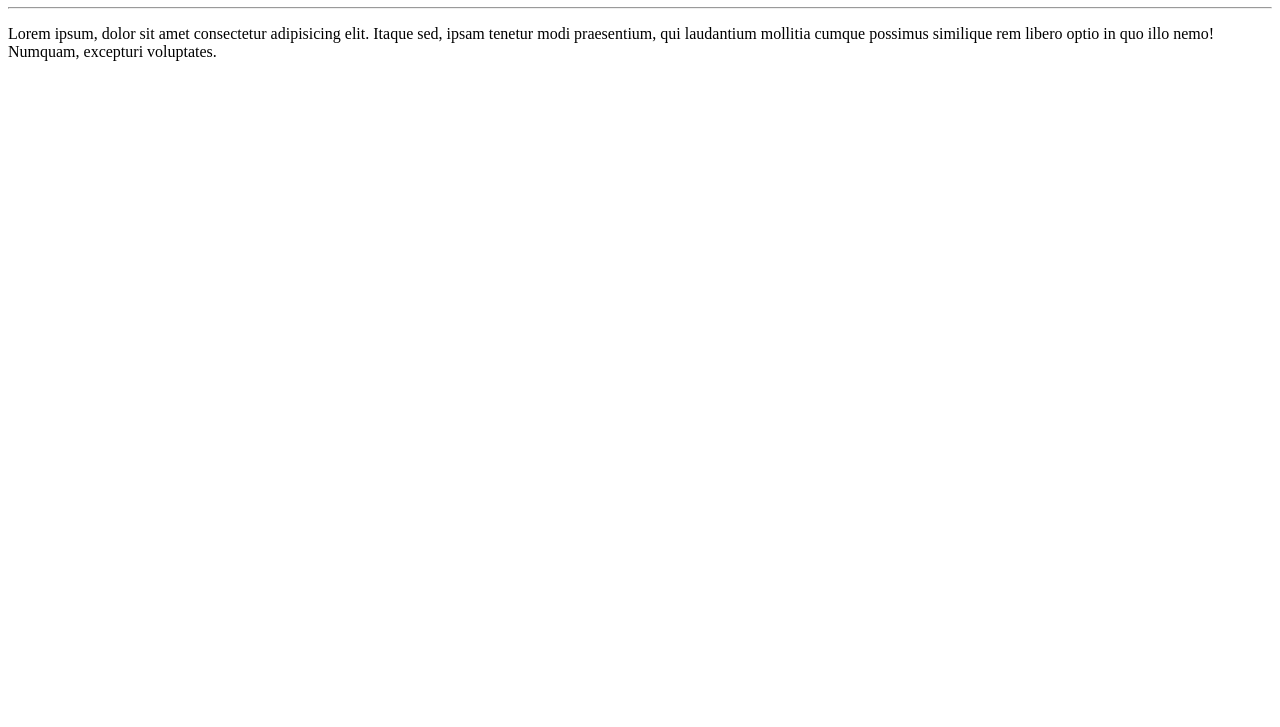
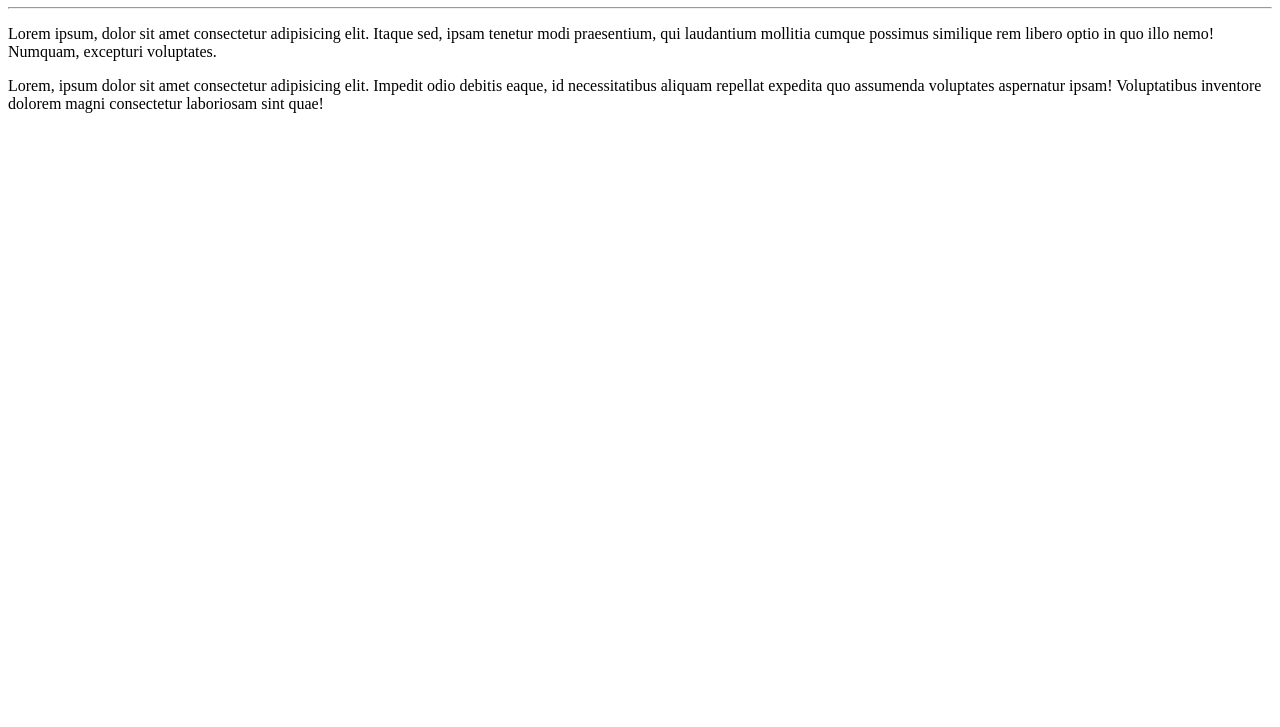
Before and after one commit to andersonljc/Ola-Mundo, a plain HTML site: page Site exemplo/index.html in a window 1280 px wide. Shown: the part 73-800 px from the top of the page. Drawn offline with Linux system fonts and the light colour scheme.

Commit message:
Adicionei o  segundo parágrafo

```diff
--- a/Site exemplo/index.html
+++ b/Site exemplo/index.html
@@ -10,5 +10,6 @@
     <h1>Olá , Mundo!</h1>
     <hr>
     <p>Lorem ipsum, dolor sit amet consectetur adipisicing elit. Itaque sed, ipsam tenetur modi praesentium, qui laudantium mollitia cumque possimus similique rem libero optio in quo illo nemo! Numquam, excepturi voluptates.</p>
+    <p>Lorem, ipsum dolor sit amet consectetur adipisicing elit. Impedit odio debitis eaque, id necessitatibus aliquam repellat expedita quo assumenda voluptates aspernatur ipsam! Voluptatibus inventore dolorem magni consectetur laboriosam sint quae!</p>
 </body>
 </html>
```
